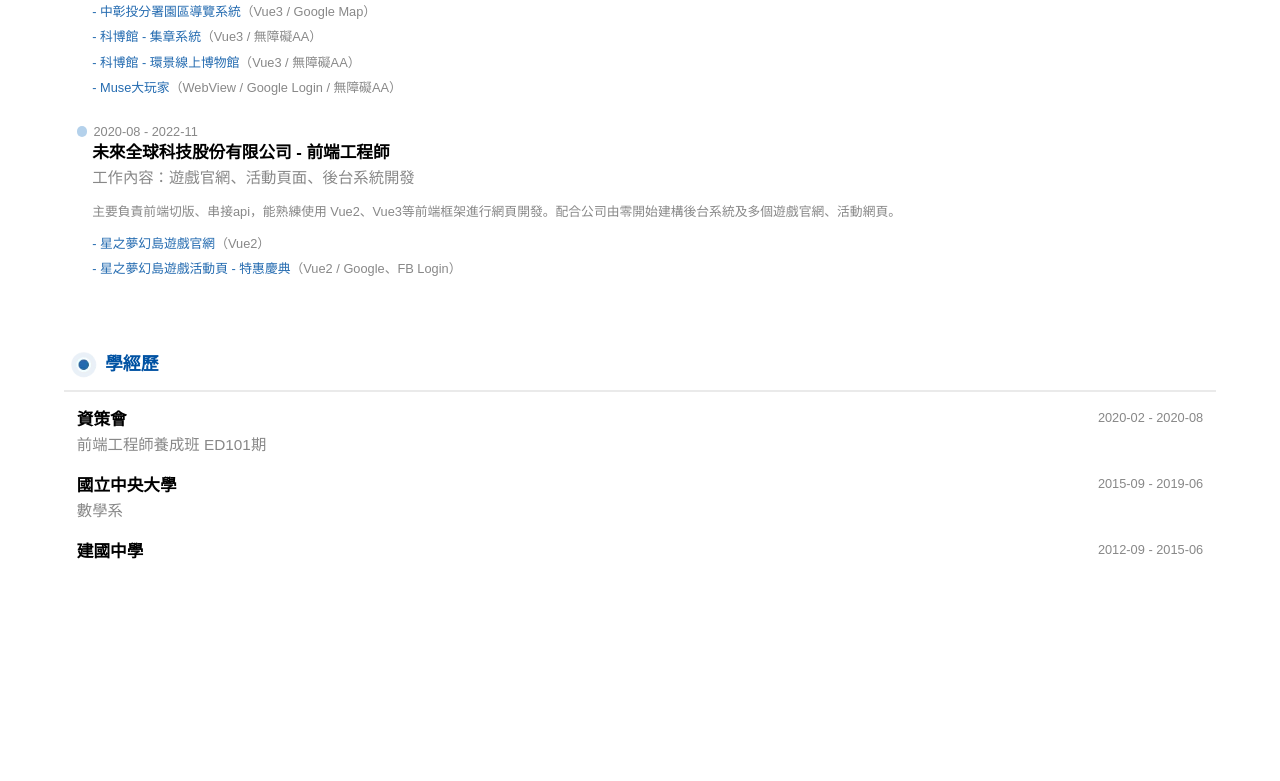
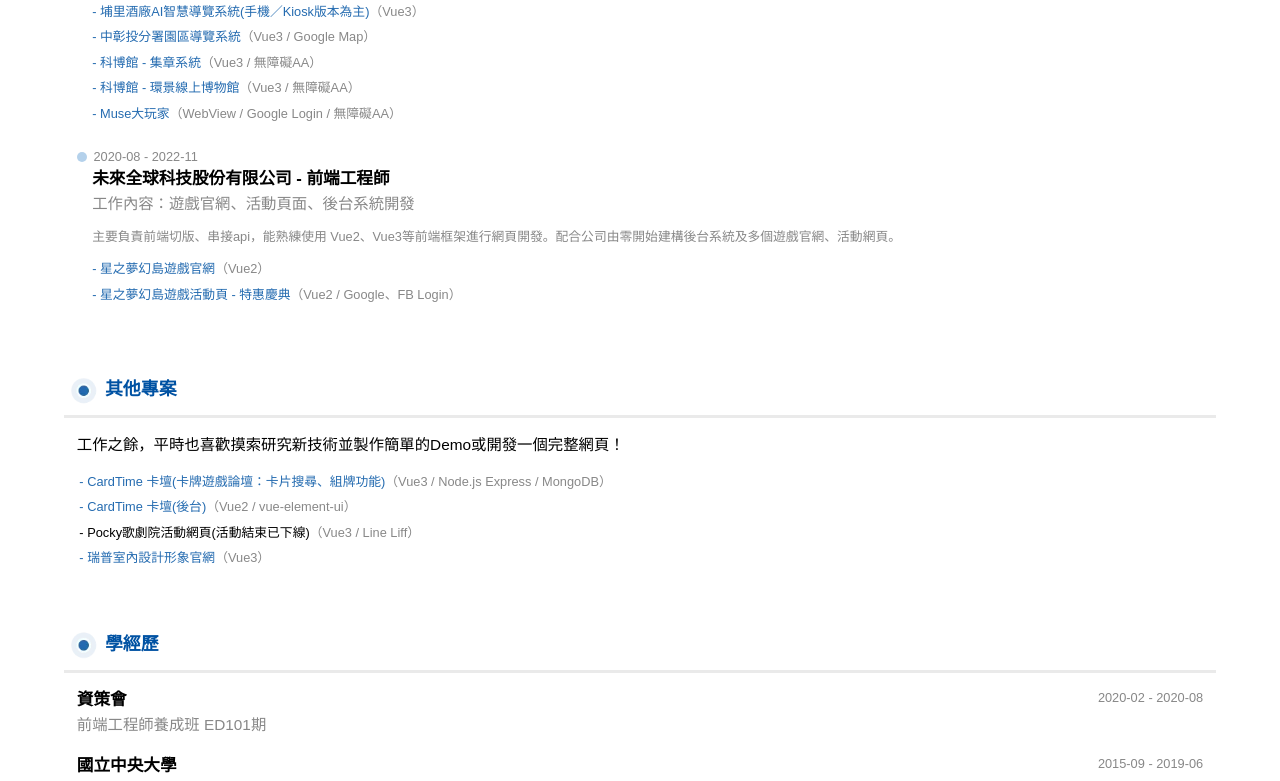
Before and after one commit to alex1234567639/Resume, a Vue app: page /home/ in a window 1280 px wide. Shown: the part 976-1757 px from the top of the page. Before the commit the page ends 1575 px from the top, so only its background shows below. Built offline with nearby package versions, Linux system fonts and the light colour scheme; a web font is replaced by a local one.

Commit message:
[feature]其他專案頁面

```diff
--- /dev/null
+++ b/src/components/OtherProject.vue
@@ -0,0 +1,44 @@
+<template>
+  <div class="other-project-container">
+    <Title :title="t('other.title')"/>
+    <Divider :color="'rgba(185,185,185,0.3)'"/>
+
+    <div class="subtitle">{{ t('other.description') }}</div>
+
+    <div v-if="Array.isArray(otherProjectList)">
+      <div
+          v-for="(item, index) in otherProjectList"
+          class="project-list-item"
+          :key="index"
+      >
+        <a v-if="item.link" :href="item.link" target="_blank">- {{ item.name }}</a>
+        <span v-else class="text-black">- {{ item.name }}</span>
+        <span class="text-[#888888]">{{ `（${item.skills}）` }}</span>
+      </div>
+    </div>
+  </div>
+</template>
+
+<script setup>
+import Title from "./Title.vue";
+import Divider from "./Divider.vue";
+import { ref } from "vue";
+import { useI18n } from 'vue-i18n'
+const { t, tm } = useI18n()
+
+const otherProjectList = ref(tm("other.list"))
+</script>
+
+<style lang="scss" scoped>
+.other-project-container {
+  padding: 2vw 5vw;
+  & .subtitle {
+    @apply text-[1.2vw];
+    padding: 0.7vw 1vw;
+  }
+  & .project-list-item {
+    @apply text-[1vw] text-[#246bb0];
+    margin: 0.5vw 1.2vw;
+  }
+}
+</style>
--- a/src/i18n/default_zh.json
+++ b/src/i18n/default_zh.json
@@ -29,6 +29,11 @@
         "description": "主要負責前端切版、串接api，使用Vue3、Nuxt3框架進行開發，依設計需要製作網頁動畫及實作地圖相關應用(路徑規劃、模擬導航等)。",
         "duration": "2023-02 - 2025-03 (在職中)",
         "website": [
+          {
+            "name": "高鐵T-masS x 鴻海(尚未上線)",
+            "link": "",
+            "skills": "Vue3 / Webview"
+          },
           {
             "name": "2024鴻海科技日活動官網",
             "link": "https://hhtd.foxconn.com/zh-tw",
@@ -96,6 +101,32 @@
       }
     ]
   },
+  "other": {
+    "title": "其他專案",
+    "description": "⼯作之餘，平時也喜歡摸索研究新技術並製作簡單的Demo或開發一個完整網頁！",
+    "list": [
+      {
+        "name": "CardTime 卡壇(卡牌遊戲論壇：卡片搜尋、組牌功能)",
+        "link": "https://cardtime.tw/",
+        "skills": "Vue3 / Node.js Express / MongoDB"
+      },
+      {
+        "name": "CardTime 卡壇(後台)",
+        "link": "https://cardtime.tw/admin",
+        "skills": "Vue2 / vue-element-ui"
+      },
+      {
+        "name": "Pocky歌劇院活動網頁(活動結束已下線)",
+        "link": "",
+        "skills": "Vue3 / Line Liff"
+      },
+      {
+        "name": "瑞普室內設計形象官網",
+        "link": "https://ripple.com.tw/",
+        "skills": "Vue3"
+      }
+    ]
+  },
   "eq": {
     "title": "學經歷",
     "list": [
--- a/src/views/index.vue
+++ b/src/views/index.vue
@@ -3,6 +3,7 @@
     <Info/>
     <Skill/>
     <WorkExperience/>
+    <OtherProject/>
     <EducationalQualifications/>
   </div>
 </template>
@@ -11,5 +12,6 @@
 import Info from "../components/Info.vue";
 import Skill from "../components/Skill.vue";
 import WorkExperience from "../components/WorkExperience.vue";
+import OtherProject from "../components/OtherProject.vue";
 import EducationalQualifications from "../components/EducationalQualifications.vue";
 </script>
```
